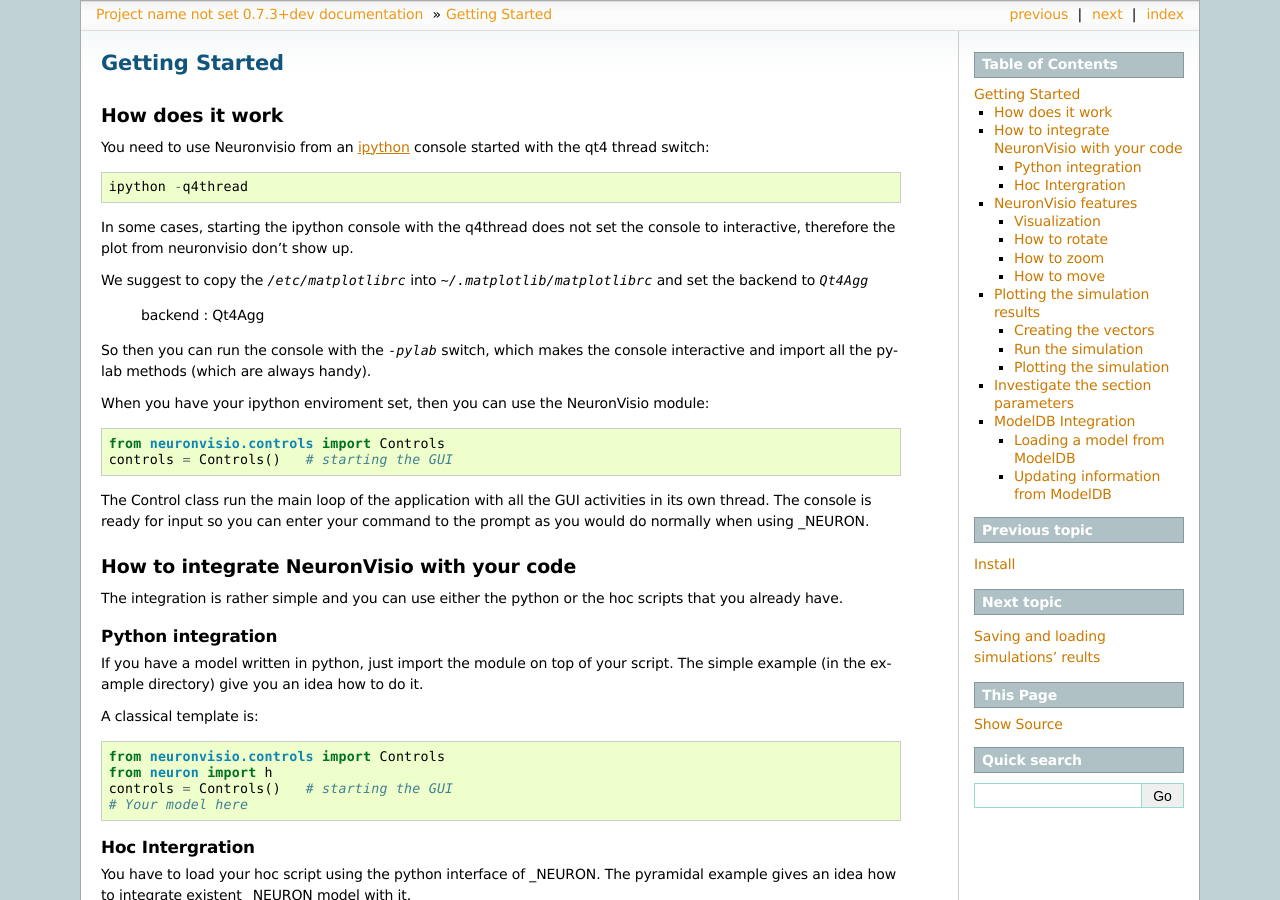
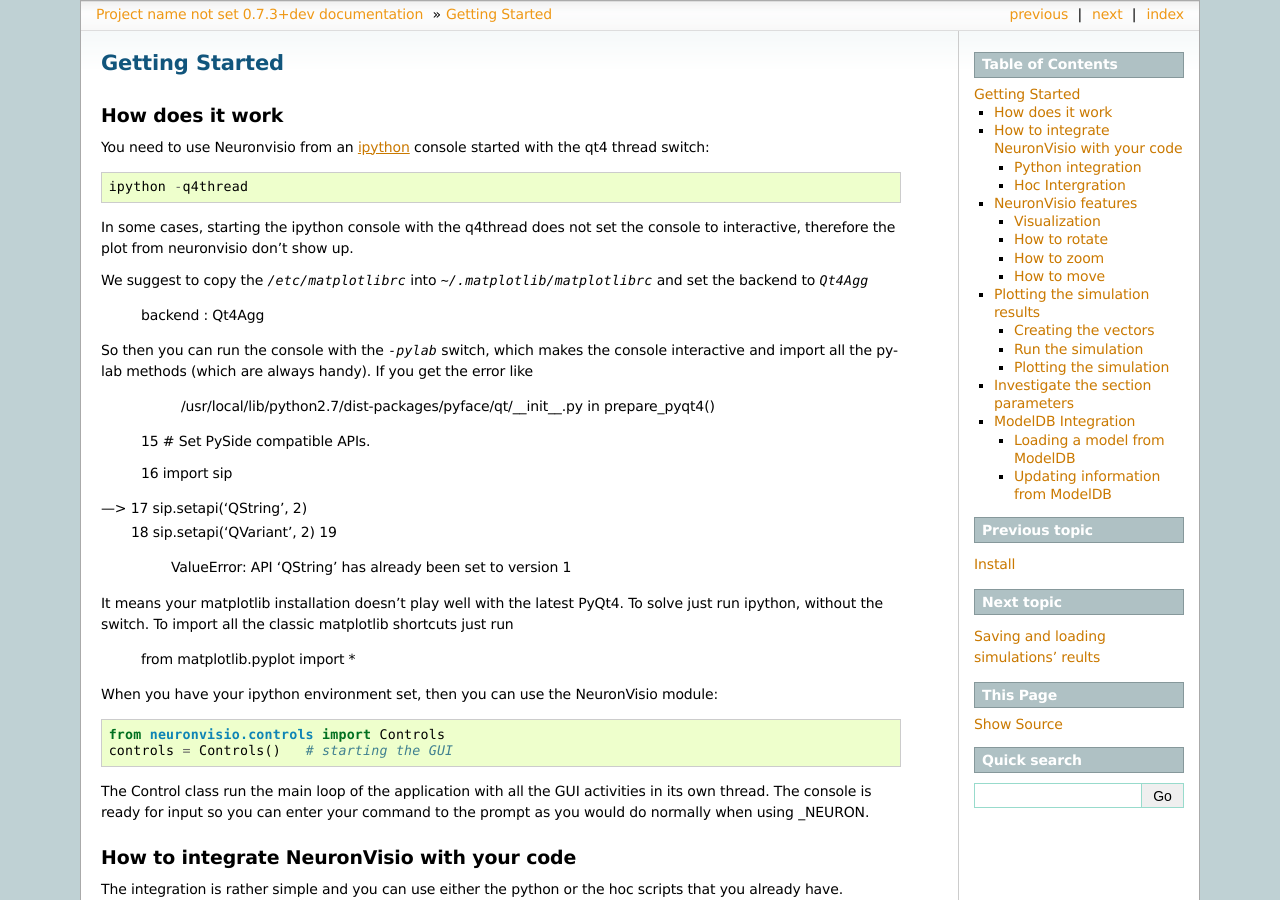
Before and after one commit to mattions/neuronvisio, a Sphinx documentation site: the page built from docs/gettingstarted.rst, in a window 1280 px wide and 900 px high. Built offline with Sphinx 7.4.7, drawn with Linux system fonts in a browser that asks for light colours; formulas are drawn with MathJax 3; the version number is read from the project's files by our own code.

Commit message:
Added disclaimer to use the new Qt and pylab.

```diff
--- a/docs/gettingstarted.rst
+++ b/docs/gettingstarted.rst
@@ -21,8 +21,26 @@ backend to `Qt4Agg`
 
 So then you can run the console with the `-pylab` switch, which makes the console
 interactive and import all the pylab methods (which are always handy).
+If you get the error like
 
-When you have your ipython enviroment set, then you can use the NeuronVisio module::
+	/usr/local/lib/python2.7/dist-packages/pyface/qt/__init__.py in prepare_pyqt4()
+     15     # Set PySide compatible APIs.
+
+     16     import sip
+---> 17     sip.setapi('QString', 2)
+     18     sip.setapi('QVariant', 2)
+     19
+
+	ValueError: API 'QString' has already been set to version 1
+
+
+It means your matplotlib installation doesn't play well with the latest PyQt4.
+To solve just run ipython, without the switch.
+To import all the classic matplotlib shortcuts just run
+
+	from matplotlib.pyplot import *
+
+When you have your ipython environment set, then you can use the NeuronVisio module::
 
     from neuronvisio.controls import Controls
     controls = Controls()   # starting the GUI
```
